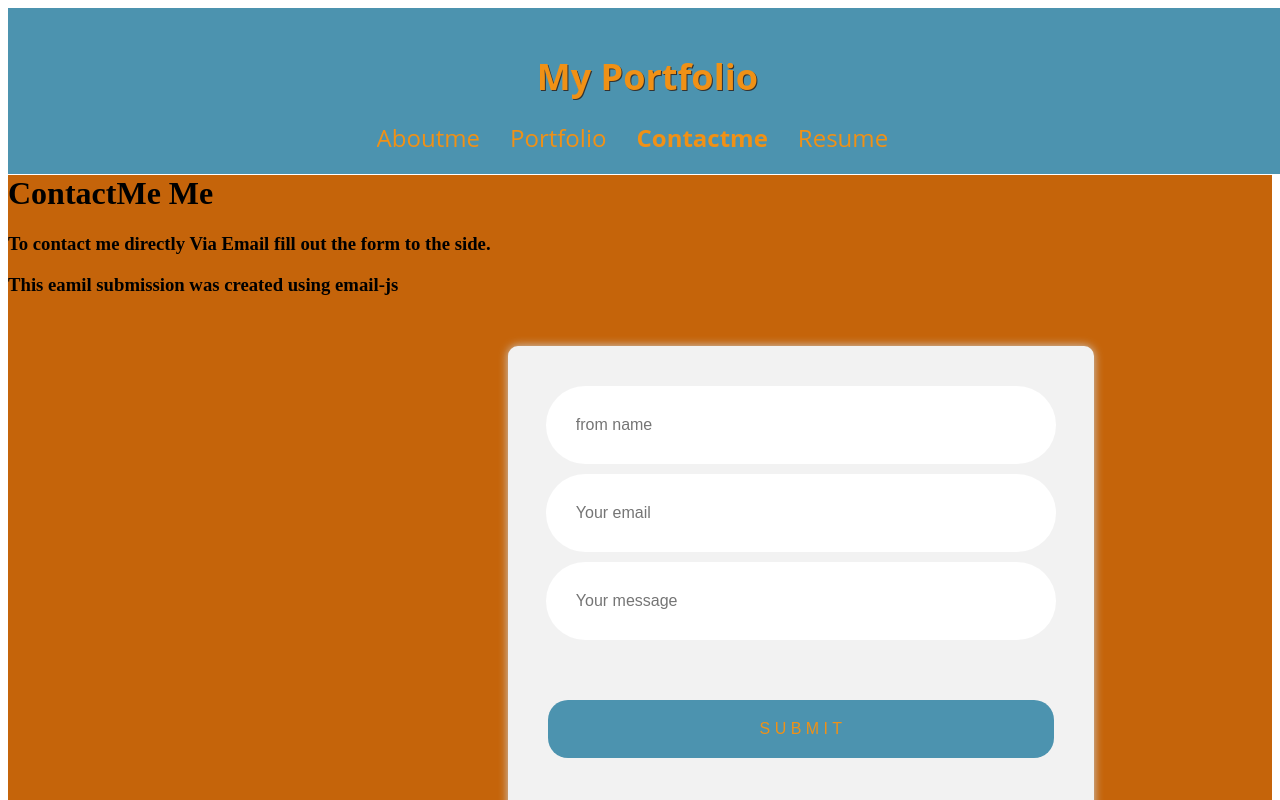
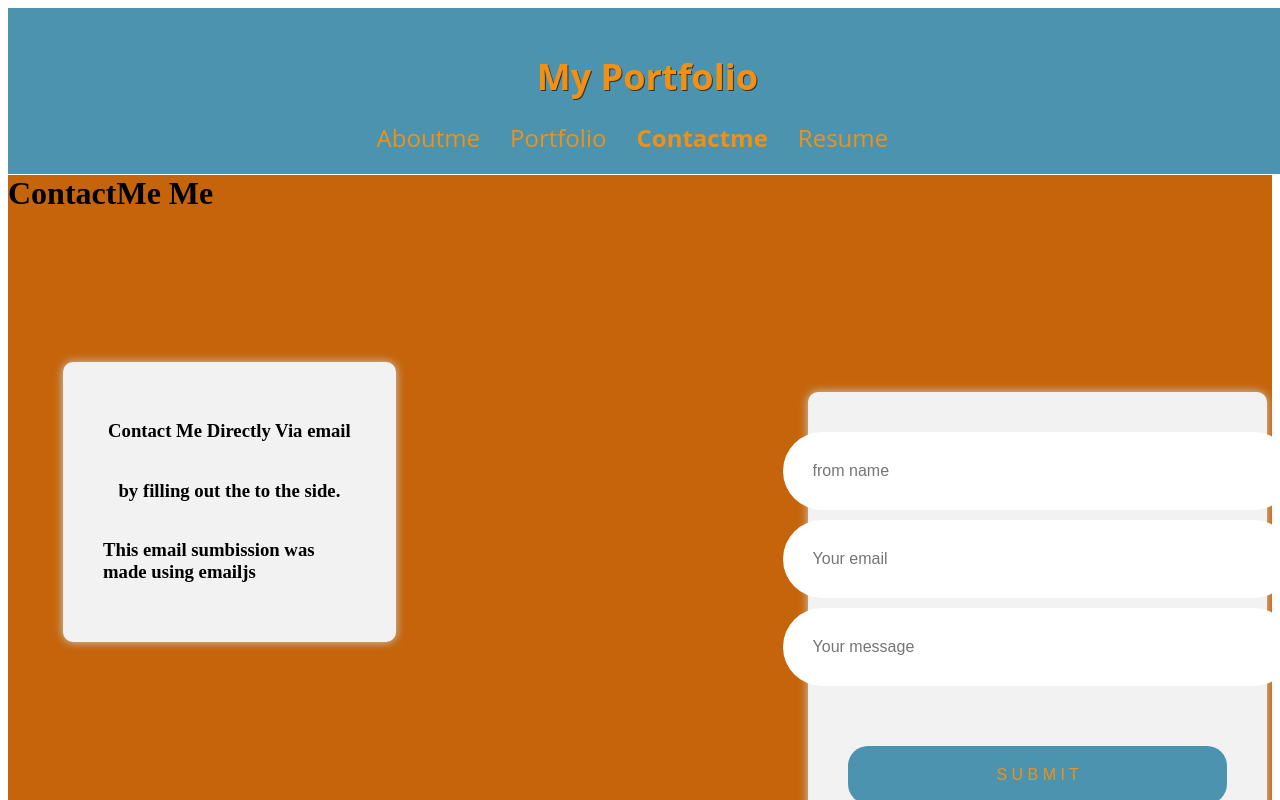
Before and after one commit to connorbottone/CbottonePorfolio, a React (Create React App) app in the folder my-app/: page / in a window 1280 px wide. Both pictures are taken after a click on the element "Contactme". Shown: the top 800 px of the page. Built offline with nearby package versions, Linux system fonts and the light colour scheme.

Commit message:
added a card into contact me

```diff
--- a/my-app/src/components/Contactme.js
+++ b/my-app/src/components/Contactme.js
@@ -1,7 +1,7 @@
 import { useState } from 'react';
 import { send } from 'emailjs-com';
 import FormData from "./Formdata";
-
+import'../styles/contactMe.css'
 
 const ContactMe = () => {
 
@@ -9,11 +9,13 @@ const ContactMe = () => {
 
     return (
         <div>
-            <h1 id="title">ContactMe Me</h1>
-            <h3  >To contact me directly Via Email fill out the form to the side.
-            </h3>
-            <h3></h3>
-            <h3> This eamil submission was created using email-js</h3>
+            <h1>ContactMe Me</h1>
+            <card id='h2'>
+                <h3>Contact Me Directly Via email  </h3>
+                <h3>by filling out the to the side.
+                    </h3>
+                    <h3>This email sumbission was made using emailjs</h3>
+                        </card>
             <FormData />
 
 
--- /dev/null
+++ b/my-app/src/styles/contactMe.css
@@ -0,0 +1,14 @@
+#h2{
+
+    display: flex;
+    flex-direction: column;
+    align-items: center;
+    margin-top: 150px;
+    padding: 40px;
+    background-color: #f2f2f2;
+    border-radius: 10px;
+    box-shadow: 0px 0px 10px #ccc;
+    height: 200px;
+    width: 20%;
+    margin-left: 55px;
+}
--- a/my-app/src/styles/dataform.css
+++ b/my-app/src/styles/dataform.css
@@ -2,14 +2,14 @@
     display: flex;
     flex-direction: column;
     align-items: center;
-    margin-top: 50px;
+    margin-top: -250px;
     padding: 40px;
     background-color: #f2f2f2;
     border-radius: 10px;
     box-shadow: 0px 0px 10px #ccc;
     height: 400px;
-    width: 40%;
-    margin-left: 500px;
+    width: 30%;
+    margin-left: 800px;
   }
 
   .App input[type='text'] {
```
